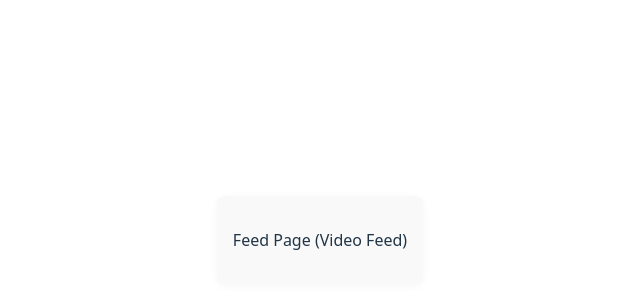
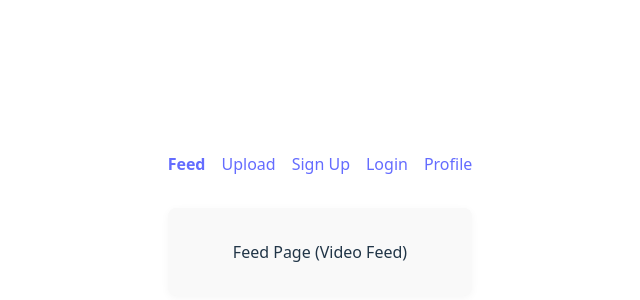
Before and after one commit to ola2dwrld/OLA, a React (Vite) app in the folder frontend/: page / in a window 1280 px wide. Shown: the part 160-460 px from the top of the page, without its empty margins (320-960 px from the left). Built offline with nearby package versions, Linux system fonts and the light colour scheme.

Commit message:
Add navigation menu with active link styling to App component
Co-authored-by: 4702426590e <4702426590e@gmail.com>

```diff
--- a/frontend/src/App.jsx
+++ b/frontend/src/App.jsx
@@ -1,4 +1,4 @@
-import { Routes, Route } from 'react-router-dom'
+import { Routes, Route, NavLink } from 'react-router-dom'
 import { useState } from 'react'
 import reactLogo from './assets/react.svg'
 import viteLogo from '/vite.svg'
@@ -6,6 +6,14 @@ import './App.css'
 
 function App() {
   return (
+    <>
+      <nav style={{ display: 'flex', gap: 16, justifyContent: 'center', marginBottom: 24 }}>
+        <NavLink to="/" style={({ isActive }) => ({ fontWeight: isActive ? 'bold' : 'normal' })}>Feed</NavLink>
+        <NavLink to="/upload" style={({ isActive }) => ({ fontWeight: isActive ? 'bold' : 'normal' })}>Upload</NavLink>
+        <NavLink to="/signup" style={({ isActive }) => ({ fontWeight: isActive ? 'bold' : 'normal' })}>Sign Up</NavLink>
+        <NavLink to="/login" style={({ isActive }) => ({ fontWeight: isActive ? 'bold' : 'normal' })}>Login</NavLink>
+        <NavLink to="/user/demo" style={({ isActive }) => ({ fontWeight: isActive ? 'bold' : 'normal' })}>Profile</NavLink>
+      </nav>
       <Routes>
         <Route path="/" element={<FeedPage />} />
         <Route path="/signup" element={<SignupPage />} />
@@ -13,6 +21,7 @@ function App() {
         <Route path="/upload" element={<UploadPage />} />
         <Route path="/user/:username" element={<ProfilePage />} />
       </Routes>
+    </>
   )
 }
 
```
Lines whose indentation alone changed are shown as unchanged.
